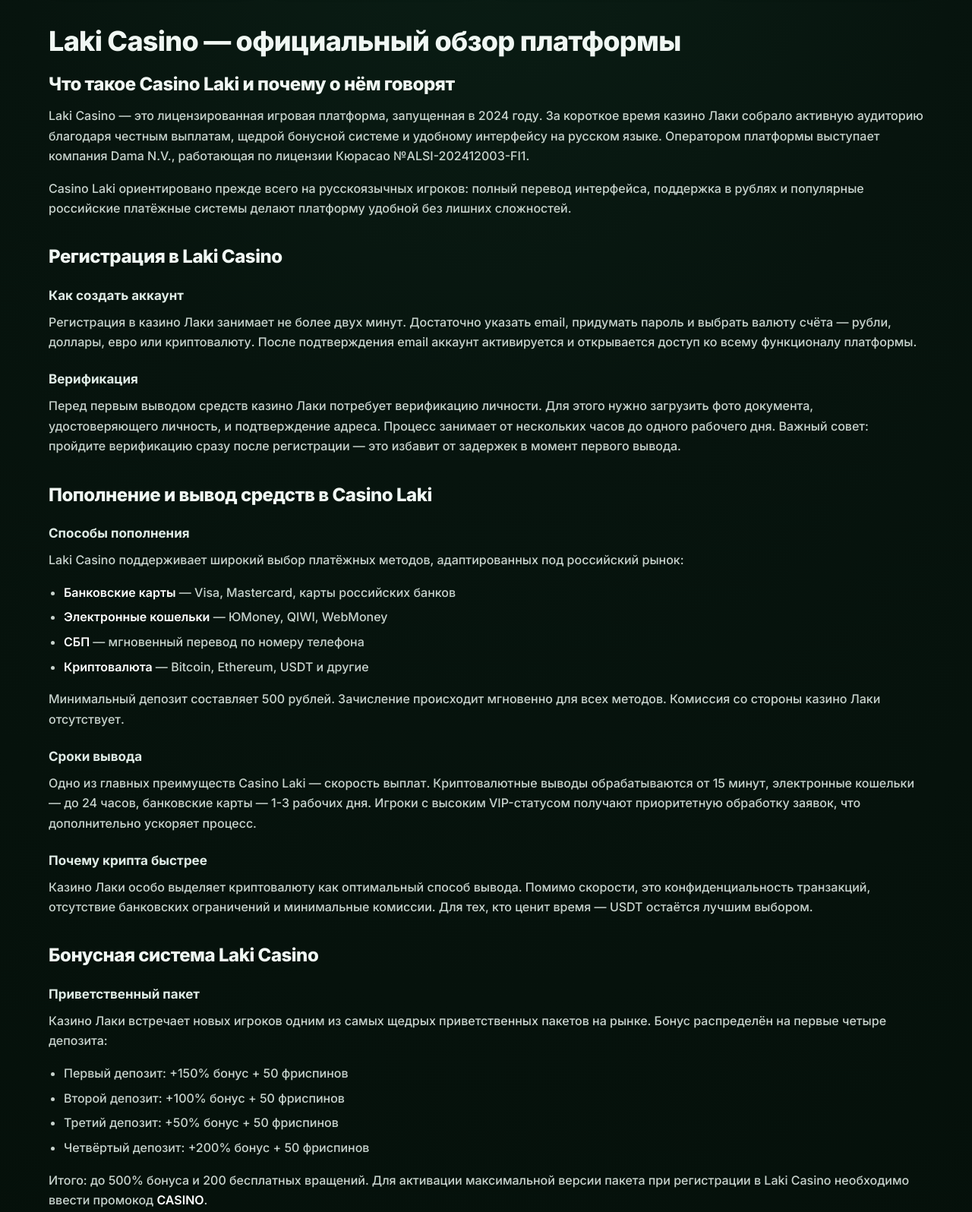
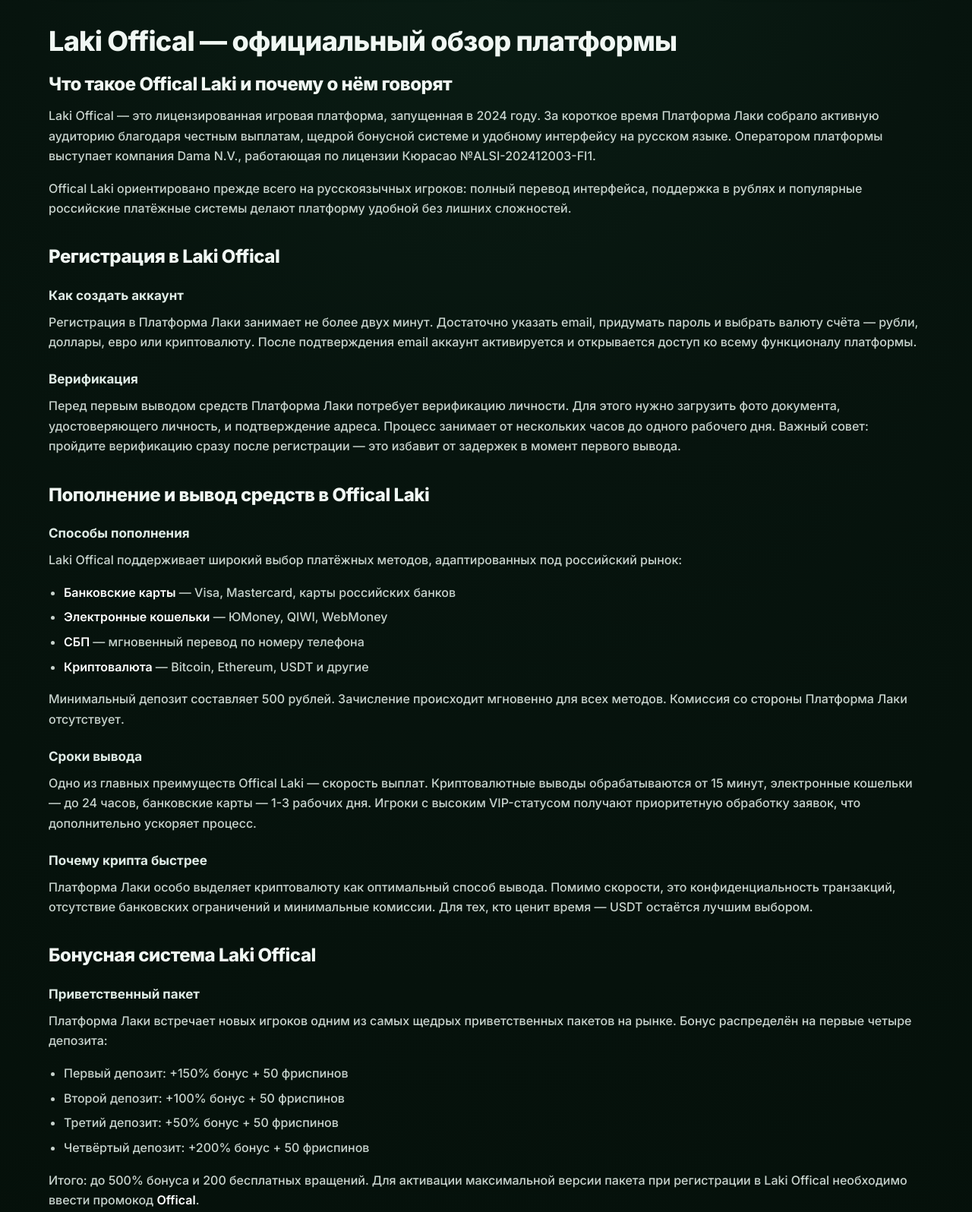
Before and after one commit to laki-offical1/laki-offical1.github.io, a plain HTML site: page index.html in a window 1280 px wide. Shown: the part 540-2136 px from the top of the page at 76% size. Drawn offline with Linux system fonts and the light colour scheme.

Commit message:
Update index.html

```diff
--- a/index.html
+++ b/index.html
@@ -3,8 +3,8 @@
 <head>
   <meta charset="UTF-8">
   <meta name="viewport" content="width=device-width, initial-scale=1.0">
-  <title>Laki Casino — официальный обзор платформы</title>
-  <meta name="description" content="Обзор Laki Casino: лицензия Кюрасао, регистрация и верификация, пополнение и вывод, бонусы и вейджер, кешбэк и VIP. Честные выплаты и русскоязычный интерфейс для игроков из России.">
+  <title>Laki Offical — официальный обзор платформы</title>
+  <meta name="description" content="Обзор Laki Offical: лицензия Кюрасао, регистрация и верификация, пополнение и вывод, бонусы и вейджер, кешбэк и VIP. Честные выплаты и русскоязычный интерфейс для игроков из России.">
   <link rel="preconnect" href="https://fonts.googleapis.com">
   <link rel="preconnect" href="https://fonts.gstatic.com" crossorigin>
   <link href="https://fonts.googleapis.com/css2?family=Inter:wght@500;600;700;800;900&display=swap" rel="stylesheet">
@@ -634,29 +634,29 @@
         </div>
       </section>
 
-      <h1>Laki Casino — официальный обзор платформы</h1>
+      <h1>Laki Offical — официальный обзор платформы</h1>
 
-      <h2>Что такое Casino Laki и почему о нём говорят</h2>
+      <h2>Что такое Offical Laki и почему о нём говорят</h2>
 
-      <p>Laki Casino — это лицензированная игровая платформа, запущенная в 2024 году. За короткое время казино Лаки собрало активную аудиторию благодаря честным выплатам, щедрой бонусной системе и удобному интерфейсу на русском языке. Оператором платформы выступает компания Dama N.V., работающая по лицензии Кюрасао №ALSI-202412003-FI1.</p>
+      <p>Laki Offical — это лицензированная игровая платформа, запущенная в 2024 году. За короткое время Платформа Лаки собрало активную аудиторию благодаря честным выплатам, щедрой бонусной системе и удобному интерфейсу на русском языке. Оператором платформы выступает компания Dama N.V., работающая по лицензии Кюрасао №ALSI-202412003-FI1.</p>
 
-      <p>Casino Laki ориентировано прежде всего на русскоязычных игроков: полный перевод интерфейса, поддержка в рублях и популярные российские платёжные системы делают платформу удобной без лишних сложностей.</p>
+      <p>Offical Laki ориентировано прежде всего на русскоязычных игроков: полный перевод интерфейса, поддержка в рублях и популярные российские платёжные системы делают платформу удобной без лишних сложностей.</p>
 
-      <h2>Регистрация в Laki Casino</h2>
+      <h2>Регистрация в Laki Offical</h2>
 
       <h3>Как создать аккаунт</h3>
 
-      <p>Регистрация в казино Лаки занимает не более двух минут. Достаточно указать email, придумать пароль и выбрать валюту счёта — рубли, доллары, евро или криптовалюту. После подтверждения email аккаунт активируется и открывается доступ ко всему функционалу платформы.</p>
+      <p>Регистрация в Платформа Лаки занимает не более двух минут. Достаточно указать email, придумать пароль и выбрать валюту счёта — рубли, доллары, евро или криптовалюту. После подтверждения email аккаунт активируется и открывается доступ ко всему функционалу платформы.</p>
 
       <h3>Верификация</h3>
 
-      <p>Перед первым выводом средств казино Лаки потребует верификацию личности. Для этого нужно загрузить фото документа, удостоверяющего личность, и подтверждение адреса. Процесс занимает от нескольких часов до одного рабочего дня. Важный совет: пройдите верификацию сразу после регистрации — это избавит от задержек в момент первого вывода.</p>
+      <p>Перед первым выводом средств Платформа Лаки потребует верификацию личности. Для этого нужно загрузить фото документа, удостоверяющего личность, и подтверждение адреса. Процесс занимает от нескольких часов до одного рабочего дня. Важный совет: пройдите верификацию сразу после регистрации — это избавит от задержек в момент первого вывода.</p>
 
-      <h2>Пополнение и вывод средств в Casino Laki</h2>
+      <h2>Пополнение и вывод средств в Offical Laki</h2>
 
       <h3>Способы пополнения</h3>
 
-      <p>Laki Casino поддерживает широкий выбор платёжных методов, адаптированных под российский рынок:</p>
+      <p>Laki Offical поддерживает широкий выбор платёжных методов, адаптированных под российский рынок:</p>
 
       <ul>
         <li><strong>Банковские карты</strong> — Visa, Mastercard, карты российских банков</li>
@@ -665,21 +665,21 @@
         <li><strong>Криптовалюта</strong> — Bitcoin, Ethereum, USDT и другие</li>
       </ul>
 
-      <p>Минимальный депозит составляет 500 рублей. Зачисление происходит мгновенно для всех методов. Комиссия со стороны казино Лаки отсутствует.</p>
+      <p>Минимальный депозит составляет 500 рублей. Зачисление происходит мгновенно для всех методов. Комиссия со стороны Платформа Лаки отсутствует.</p>
 
       <h3>Сроки вывода</h3>
 
-      <p>Одно из главных преимуществ Casino Laki — скорость выплат. Криптовалютные выводы обрабатываются от 15 минут, электронные кошельки — до 24 часов, банковские карты — 1-3 рабочих дня. Игроки с высоким VIP-статусом получают приоритетную обработку заявок, что дополнительно ускоряет процесс.</p>
+      <p>Одно из главных преимуществ Offical Laki — скорость выплат. Криптовалютные выводы обрабатываются от 15 минут, электронные кошельки — до 24 часов, банковские карты — 1-3 рабочих дня. Игроки с высоким VIP-статусом получают приоритетную обработку заявок, что дополнительно ускоряет процесс.</p>
 
       <h3>Почему крипта быстрее</h3>
 
-      <p>Казино Лаки особо выделяет криптовалюту как оптимальный способ вывода. Помимо скорости, это конфиденциальность транзакций, отсутствие банковских ограничений и минимальные комиссии. Для тех, кто ценит время — USDT остаётся лучшим выбором.</p>
+      <p>Платформа Лаки особо выделяет криптовалюту как оптимальный способ вывода. Помимо скорости, это конфиденциальность транзакций, отсутствие банковских ограничений и минимальные комиссии. Для тех, кто ценит время — USDT остаётся лучшим выбором.</p>
 
-      <h2>Бонусная система Laki Casino</h2>
+      <h2>Бонусная система Laki Offical</h2>
 
       <h3>Приветственный пакет</h3>
 
-      <p>Казино Лаки встречает новых игроков одним из самых щедрых приветственных пакетов на рынке. Бонус распределён на первые четыре депозита:</p>
+      <p>Платформа Лаки встречает новых игроков одним из самых щедрых приветственных пакетов на рынке. Бонус распределён на первые четыре депозита:</p>
 
       <ul>
         <li>Первый депозит: +150% бонус + 50 фриспинов</li>
@@ -688,21 +688,21 @@
         <li>Четвёртый депозит: +200% бонус + 50 фриспинов</li>
       </ul>
 
-      <p>Итого: до 500% бонуса и 200 бесплатных вращений. Для активации максимальной версии пакета при регистрации в Laki Casino необходимо ввести промокод <strong>CASINO</strong>.</p>
+      <p>Итого: до 500% бонуса и 200 бесплатных вращений. Для активации максимальной версии пакета при регистрации в Laki Offical необходимо ввести промокод <strong>Offical</strong>.</p>
 
       <h3>Еженедельный кешбэк</h3>
 
-      <p>Каждый понедельник казино Лаки автоматически начисляет кешбэк на основе проигрышей за прошедшую неделю. Размер возврата зависит от VIP-уровня и составляет от 5% до 30%. Никаких заявок подавать не нужно — система работает автоматически. При 15% кешбэке реальные потери игрока снижаются на соответствующий процент, что меняет долгосрочную математику игры.</p>
+      <p>Каждый понедельник Платформа Лаки автоматически начисляет кешбэк на основе проигрышей за прошедшую неделю. Размер возврата зависит от VIP-уровня и составляет от 5% до 30%. Никаких заявок подавать не нужно — система работает автоматически. При 15% кешбэке реальные потери игрока снижаются на соответствующий процент, что меняет долгосрочную математику игры.</p>
 
       <h3>Reload-бонусы и Mystery Boxes</h3>
 
-      <p>По вторникам и пятницам Casino Laki предлагает reload-бонусы на повторное пополнение счёта — до 75% от суммы депозита в зависимости от VIP-статуса. Дополнительно игроки получают Mystery Boxes — лутбоксы с фриспинами, бонусными деньгами и другими наградами.</p>
+      <p>По вторникам и пятницам Offical Laki предлагает reload-бонусы на повторное пополнение счёта — до 75% от суммы депозита в зависимости от VIP-статуса. Дополнительно игроки получают Mystery Boxes — лутбоксы с фриспинами, бонусными деньгами и другими наградами.</p>
 
-      <h2>Вейджер в казино Лаки — что важно знать</h2>
+      <h2>Вейджер в Платформа Лаки — что важно знать</h2>
 
       <h3>Что такое вейджер</h3>
 
-      <p>Вейджер — это коэффициент отыгрыша бонуса. Он показывает, сколько раз нужно прокрутить сумму бонуса, прежде чем её можно вывести. В Laki Casino вейджер варьируется от 0x до 45x в зависимости от типа бонуса.</p>
+      <p>Вейджер — это коэффициент отыгрыша бонуса. Он показывает, сколько раз нужно прокрутить сумму бонуса, прежде чем её можно вывести. В Laki Offical вейджер варьируется от 0x до 45x в зависимости от типа бонуса.</p>
 
       <h3>Как считать ожидаемые потери</h3>
 
@@ -710,11 +710,11 @@
 
       <h3>Как отыгрывать эффективно</h3>
 
-      <p>Для отыгрыша бонусов в Casino Laki рекомендуется выбирать слоты с RTP от 96% и выше. Низкая или средняя волатильность обеспечивает стабильный расход банкролла без резких просадок. Важно также проверять, засчитывается ли выбранная игра в отыгрыш: слоты обычно идут за 100%, настольные игры — значительно меньше.</p>
+      <p>Для отыгрыша бонусов в Offical Laki рекомендуется выбирать слоты с RTP от 96% и выше. Низкая или средняя волатильность обеспечивает стабильный расход банкролла без резких просадок. Важно также проверять, засчитывается ли выбранная игра в отыгрыш: слоты обычно идут за 100%, настольные игры — значительно меньше.</p>
 
-      <h2>Почему стоит выбрать Laki Casino</h2>
+      <h2>Почему стоит выбрать Laki Offical</h2>
 
-      <p>Казино Лаки сочетает скорость выплат, прозрачную бонусную систему и серьёзную программу лояльности с реальными привилегиями. Лицензия Кюрасао, SSL-шифрование и сертифицированный RNG гарантируют честность каждого раунда. Полная русскоязычная инфраструктура — от интерфейса до поддержки 24/7 — делает Casino Laki одним из наиболее удобных вариантов для игроков из России.</p>
+      <p>Платформа Лаки сочетает скорость выплат, прозрачную бонусную систему и серьёзную программу лояльности с реальными привилегиями. Лицензия Кюрасао, SSL-шифрование и сертифицированный RNG гарантируют честность каждого раунда. Полная русскоязычная инфраструктура — от интерфейса до поддержки 24/7 — делает Offical Laki одним из наиболее удобных вариантов для игроков из России.</p>
 
       <p class="cta-row">
         <a href="https://laki-gateway4.com/ru/signup?faff=117&sub=glbrngit" class="btn btn-register" rel="noopener noreferrer" target="_blank">Перейти к регистрации</a>
@@ -725,7 +725,7 @@
   <footer class="site-footer">
     <div class="site-footer__inner">
       <div class="site-footer__brand">
-        <a href="https://laki-gateway4.com/ru/signup?faff=117&sub=glbrngit" rel="noopener noreferrer" target="_blank">LAKI CASINO</a>
+        <a href="https://laki-gateway4.com/ru/signup?faff=117&sub=glbrngit" rel="noopener noreferrer" target="_blank">LAKI Offical</a>
       </div>
     </div>
   </footer>
```
